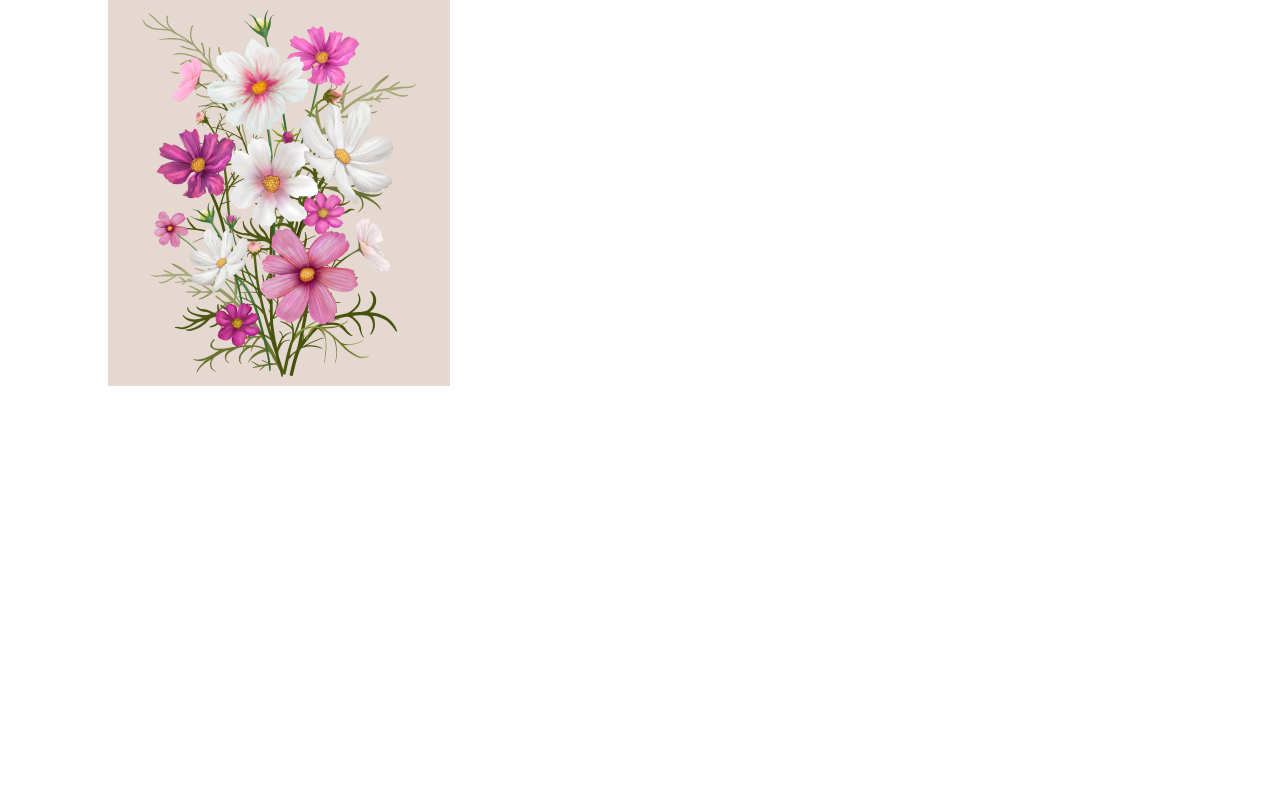
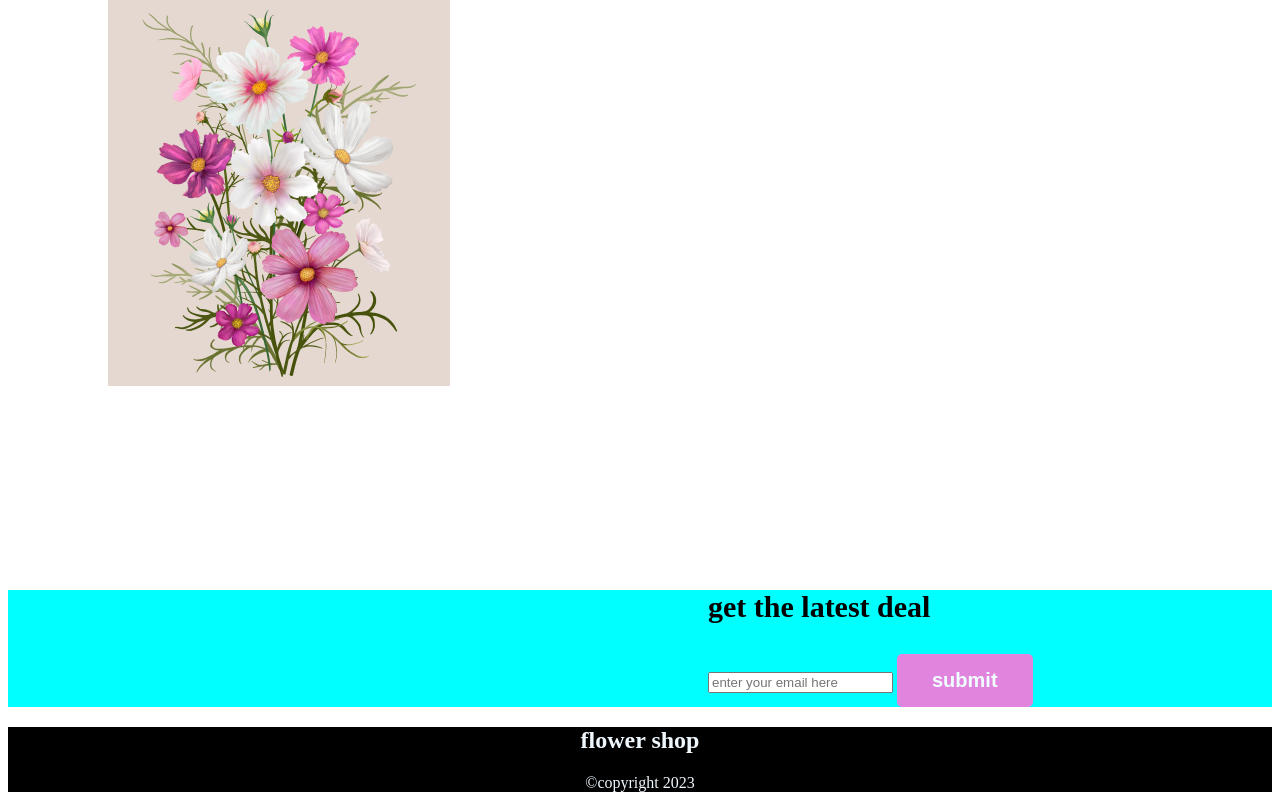
Before and after one commit to annejsx/Assignment101, a plain HTML site: page index.html in a window 1280 px wide. Shown: the part 2965-3765 px from the top of the page. Before the commit the page ends 3363 px from the top, so only its background shows below. Drawn offline with Linux system fonts and the light colour scheme.

Commit message:
last file

```diff
--- a/css/style.css
+++ b/css/style.css
@@ -54,3 +54,15 @@ margin-left: 50px;
   margin-left: 100px;
   margin-top: 200px;
 }
+.fif-text{
+  margin-left: 700px;
+}
+.fif-container{
+  background-color: aqua;
+  margin-top: 200px;
+}
+footer{
+  text-align: center;
+  color: aliceblue;
+  background-color: black;
+}
--- a/index.html
+++ b/index.html
@@ -70,6 +70,18 @@
       <img src="image/Rectangle 4.png" alt="">
     </div>
   </section>
+  <section class="fif-container">
+    <div class="fif-text">
+      <h3>get the latest deal</h3>
+      <input type="email" placeholder="enter your email here">
+      <button class="pri-btn">submit</button>
+    </div>
+  </section>
 </body>
+<footer>
+  <h2>flower shop</h2>
+  &copy;copyright 2023
+
+</footer>
 
 </html>
```
